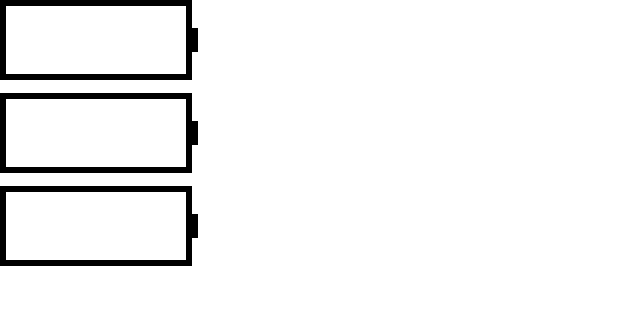
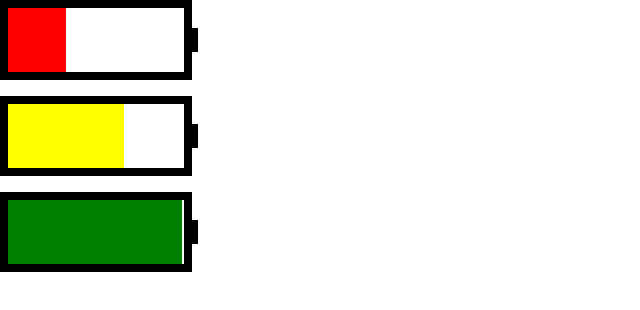
Before and after one commit to VadimShkedov/fortechLearn, a plain HTML site: page index.html in a window 1280 px wide. Shown: the whole page, without its empty margins (0-640 px from the left). Drawn offline with Linux system fonts and the light colour scheme.

Commit message:
refactor: change code

```diff
--- a/style.css
+++ b/style.css
@@ -5,7 +5,7 @@
 .battery {
   width: 15vw;
   height: 10vh;
-    margin-bottom: 1%;
+  margin-bottom: 1em;
   display: -webkit-box;
 }
 
@@ -13,8 +13,7 @@
   width: 15vw;
   height: 10vh;
   box-sizing: border-box;
-    -moz-box-sizing: border-box;
-    border: 0.5vw solid black;
+  border: 0.5rem solid black;
   font-size: 0
 }
 
@@ -23,25 +22,23 @@
   top: 35%;
   height: 3vh;
   width: 0.5vw;
-    display: inline-block;
   background-color: black;
-    display: block;
 }
 
-.battery__section {
+.battery-body__section {
   display: inline-block;
-    width: 33.33333333%;
+  width: 33%;
   height: 100%;
 }
 
-.battery__section_red {
+.battery-body__section_red {
   background-color: red;
 }
 
-.battery__section_yellow {
+.battery-body__section_yellow {
   background-color: yellow;
 }
 
-.battery__section_green {
+.battery-body__section_green {
   background-color: green;
 }
```
Lines whose indentation alone changed are shown as unchanged.
